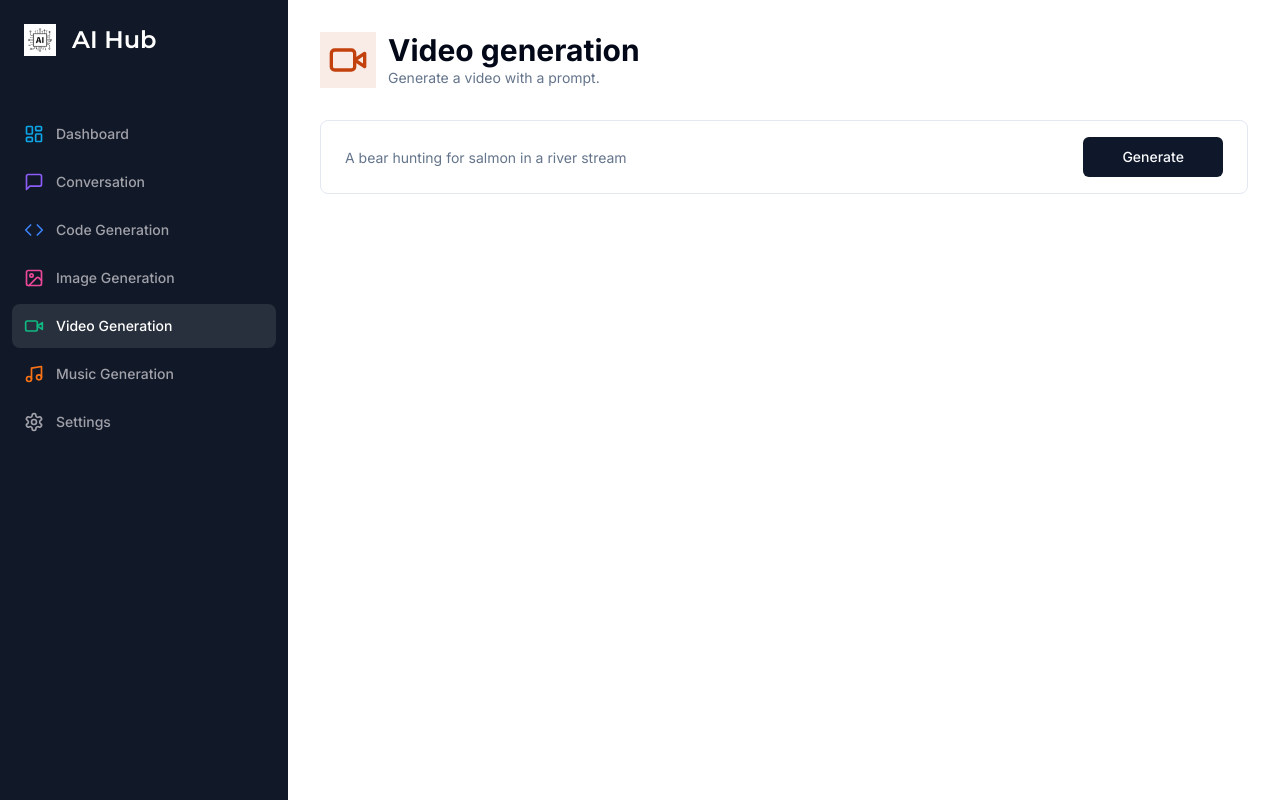
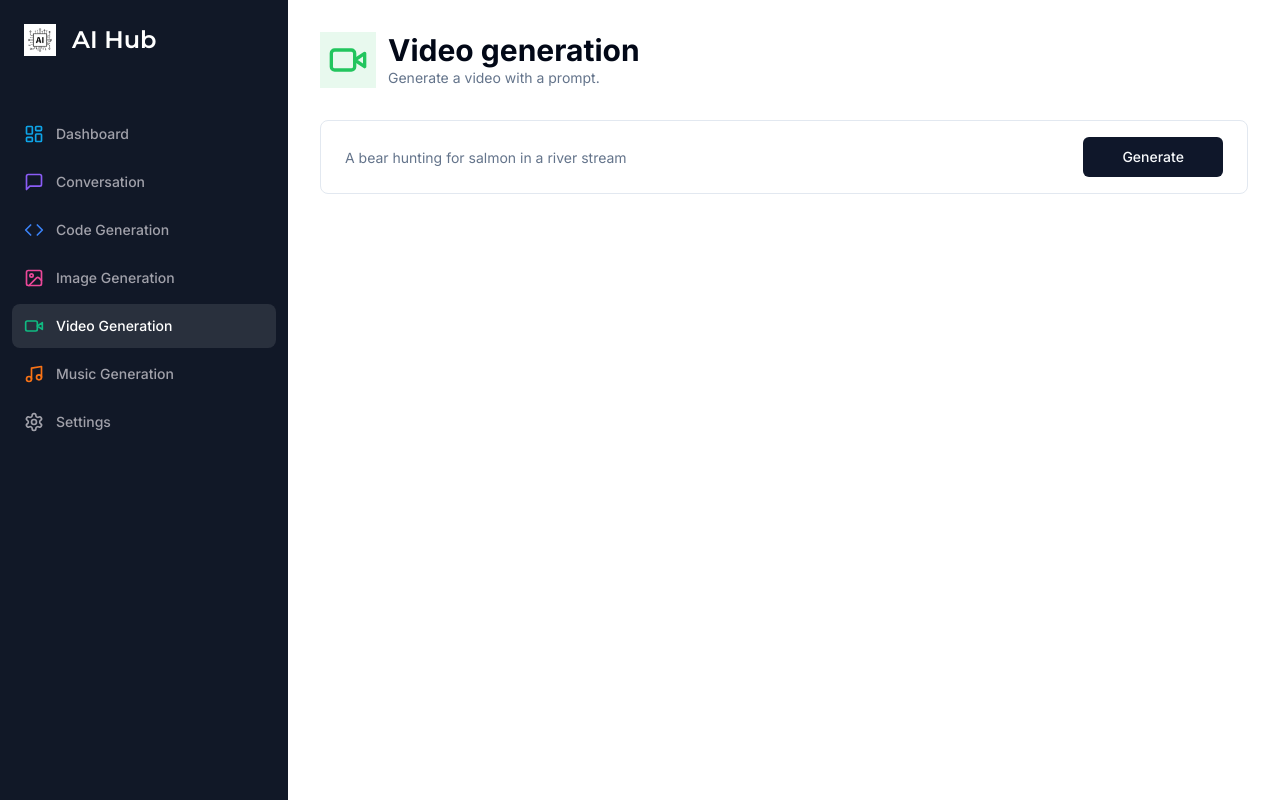
Before and after one commit to kevinsangyu/ASDgroup10, a Next.js app in the folder ai-hub/: page /video in a window 1280 px wide. Built offline with nearby package versions, Linux system fonts and the light colour scheme.

Commit message:
Fixing colour of video icon on video generation page

```diff
--- a/ai-hub/app/(dashboard)/(routes)/video/page.tsx
+++ b/ai-hub/app/(dashboard)/(routes)/video/page.tsx
@@ -30,8 +30,8 @@ const VideoPage = () => {
         title="Video generation"
         description="Generate a video with a prompt."
         icon={VideoIcon}
-        iconColor="text-orange-700"
-        bgColor="bg-orange-700/10"
+        iconColor="text-green-500"
+        bgColor="bg-green-500/10"
       />
       <div className="px-4 lg:px-8">
         <div>
```
